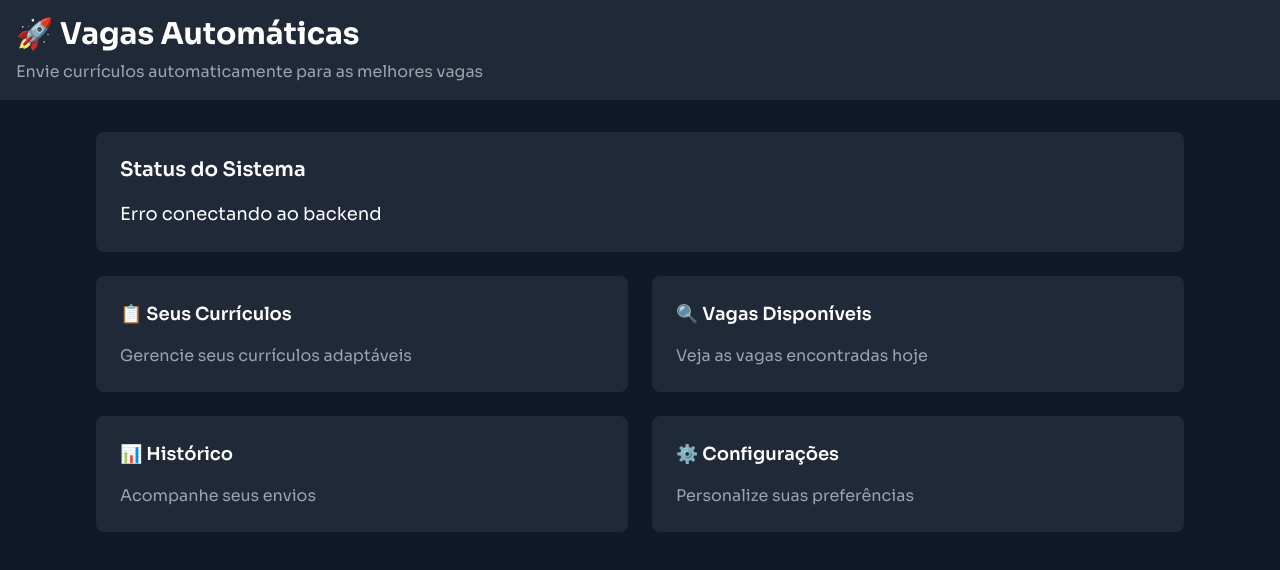
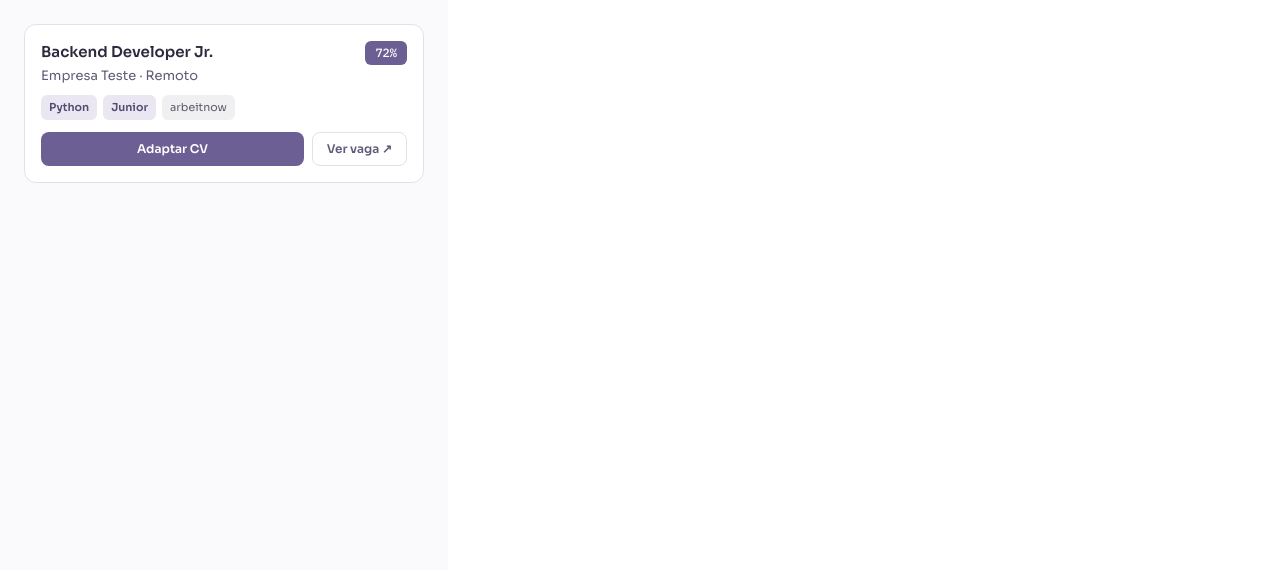
Before and after one commit to Jotavsts/vagas-automaticas, a React (Vite) app in the folder frontend/: page / in a window 1280 px wide. Shown: the top 570 px of the page. Built offline with nearby package versions, Linux system fonts and the light colour scheme; no server answers.

Commit message:
Adicionar componentes visuais base (Button, Badge, Tag, JobCard)

```diff
--- a/frontend/src/App.jsx
+++ b/frontend/src/App.jsx
@@ -1,50 +1,21 @@
-import { useState, useEffect } from 'react'
+import JobCard from './components/JobCard'
+
+const FAKE_JOB = {
+  id: 999,
+  title: 'Backend Developer Jr.',
+  company: 'Empresa Teste',
+  location: 'Remoto',
+  tags: ['Python', 'Junior'],
+  source: 'arbeitnow',
+  relevance_score: 72,
+  status: 'new',
+  url: 'https://example.com',
+}
 
 function App() {
-  const [status, setStatus] = useState('')
-
-  useEffect(() => {
-    fetch('http://localhost:5000/api/health')
-      .then(res => res.json())
-      .then(data => setStatus(data.status))
-      .catch(err => setStatus('Erro conectando ao backend'))
-  }, [])
-
   return (
-    <div className="min-h-screen bg-gray-900 text-white">
-      <header className="bg-gray-800 p-4">
-        <h1 className="text-3xl font-bold">🚀 Vagas Automáticas</h1>
-        <p className="text-gray-400 mt-2">Envie currículos automaticamente para as melhores vagas</p>
-      </header>
-
-      <main className="max-w-6xl mx-auto p-8">
-        <div className="bg-gray-800 rounded-lg p-6 mb-6">
-          <h2 className="text-xl font-semibold mb-4">Status do Sistema</h2>
-          <p className="text-lg">{status || 'Conectando...'}</p>
-        </div>
-
-        <div className="grid grid-cols-1 md:grid-cols-2 gap-6">
-          <div className="bg-gray-800 rounded-lg p-6">
-            <h3 className="text-lg font-semibold mb-4">📋 Seus Currículos</h3>
-            <p className="text-gray-400">Gerencie seus currículos adaptáveis</p>
-          </div>
-
-          <div className="bg-gray-800 rounded-lg p-6">
-            <h3 className="text-lg font-semibold mb-4">🔍 Vagas Disponíveis</h3>
-            <p className="text-gray-400">Veja as vagas encontradas hoje</p>
-          </div>
-
-          <div className="bg-gray-800 rounded-lg p-6">
-            <h3 className="text-lg font-semibold mb-4">📊 Histórico</h3>
-            <p className="text-gray-400">Acompanhe seus envios</p>
-          </div>
-
-          <div className="bg-gray-800 rounded-lg p-6">
-            <h3 className="text-lg font-semibold mb-4">⚙️ Configurações</h3>
-            <p className="text-gray-400">Personalize suas preferências</p>
-          </div>
-        </div>
-      </main>
+    <div className="min-h-screen bg-bg p-6 max-w-md">
+      <JobCard job={FAKE_JOB} onAdapt={() => {}} onViewAdaptation={() => {}} />
     </div>
   )
 }
--- /dev/null
+++ b/frontend/src/components/Badge.jsx
@@ -0,0 +1,18 @@
+function Badge({ score }) {
+  const value = score ?? 0
+  let classes
+  if (value >= 50) {
+    classes = 'bg-primary text-white'
+  } else if (value >= 25) {
+    classes = 'bg-tag text-tag-ink'
+  } else {
+    classes = 'bg-muted text-muted-ink'
+  }
+  return (
+    <span className={`font-mono text-xs font-medium px-2.5 py-1 rounded-md whitespace-nowrap ${classes}`}>
+      {value}%
+    </span>
+  )
+}
+
+export default Badge
--- /dev/null
+++ b/frontend/src/components/Button.jsx
@@ -0,0 +1,14 @@
+function Button({ variant = 'primary', className = '', children, ...props }) {
+  const base = 'px-3.5 py-2 rounded-lg text-xs font-semibold transition-colors duration-150 disabled:opacity-50 disabled:cursor-not-allowed'
+  const variants = {
+    primary: 'bg-primary text-white hover:bg-primary-hover',
+    secondary: 'bg-transparent text-ink-secondary border border-border hover:border-primary hover:text-primary font-medium',
+  }
+  return (
+    <button className={`${base} ${variants[variant]} ${className}`} {...props}>
+      {children}
+    </button>
+  )
+}
+
+export default Button
--- /dev/null
+++ b/frontend/src/components/JobCard.jsx
@@ -0,0 +1,51 @@
+import Badge from './Badge'
+import Tag from './Tag'
+import Button from './Button'
+
+const SENIOR_REGEX = /senior|s[êe]nior|lead|principal|staff/i
+
+function JobCard({ job, onAdapt, onViewAdaptation }) {
+  const isSenior = SENIOR_REGEX.test(job.title)
+  const isAdapted = job.status === 'adapted' || job.status === 'approved'
+
+  return (
+    <div className="bg-surface rounded-xl p-4 border border-border transition-all duration-150 hover:border-border-hover hover:shadow-lg hover:shadow-primary/10 hover:-translate-y-0.5">
+      <div className="flex justify-between items-start gap-3">
+        <div>
+          <div className="font-semibold text-ink text-[15px]">{job.title}</div>
+          <div className="text-ink-secondary text-[13px] mt-0.5">
+            {job.company || 'Empresa não informada'}
+            {job.location ? ` · ${job.location}` : ''}
+          </div>
+        </div>
+        <Badge score={job.relevance_score} />
+      </div>
+
+      <div className="mt-2.5 flex gap-1.5 flex-wrap">
+        {(job.tags || []).slice(0, 3).map((tag) => (
+          <Tag key={tag} variant="relevant">{tag}</Tag>
+        ))}
+        <Tag variant="neutral">{job.source}</Tag>
+        {isSenior && <Tag variant="danger">Sênior</Tag>}
+        {isAdapted && <Tag variant="success">✓ Adaptado</Tag>}
+      </div>
+
+      <div className="mt-3 flex gap-2">
+        {isAdapted ? (
+          <Button variant="secondary" className="flex-1" onClick={() => onViewAdaptation(job)}>
+            Ver CV adaptado
+          </Button>
+        ) : (
+          <Button variant="primary" className="flex-1" onClick={() => onAdapt(job)}>
+            Adaptar CV
+          </Button>
+        )}
+        <Button variant="secondary" onClick={() => window.open(job.url, '_blank')}>
+          Ver vaga ↗
+        </Button>
+      </div>
+    </div>
+  )
+}
+
+export default JobCard
--- /dev/null
+++ b/frontend/src/components/Tag.jsx
@@ -0,0 +1,15 @@
+function Tag({ variant = 'neutral', children }) {
+  const variants = {
+    relevant: 'bg-tag text-tag-ink font-semibold',
+    neutral: 'bg-muted text-muted-ink',
+    success: 'bg-success text-success-ink font-semibold',
+    danger: 'bg-danger text-danger-ink font-semibold',
+  }
+  return (
+    <span className={`text-[11px] px-2 py-1 rounded-md ${variants[variant]}`}>
+      {children}
+    </span>
+  )
+}
+
+export default Tag
```
